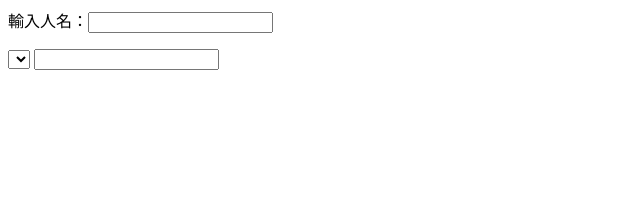
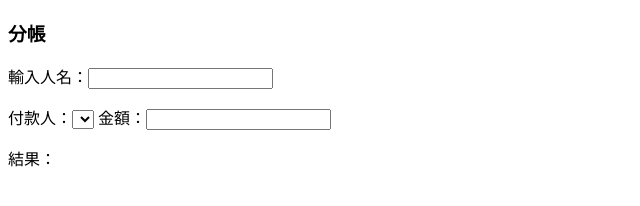
Before and after one commit to lancatlin/paysplit, a plain HTML site: page index.html in a window 1280 px wide. Shown: the whole page, without its empty margins (0-640 px from the left). Drawn offline with Linux system fonts and the light colour scheme.

Commit message:
add text, avoid duplicate names

```diff
--- a/index.html
+++ b/index.html
@@ -5,17 +5,18 @@
         <script defer src="./script.js"></script>
     </head>
     <body>
+        <h3>分帳</h3>
         <div>
             <label>輸入人名：<input type="text" id="name"></label>
             <ul id="people">
             </ul>
             <div id="list">
-                <select id="payer-name">
-                </select>
-                <input type="number" id="amount">
+                <label>付款人：<select id="payer-name"></select></label>
+                <label>金額：<input type="number" id="amount"></label>
             </div>
             <ul id="records">
             </ul>
+            <p>結果：</p>
             <ul id="result">
             </ul>
         </div>
--- a/script.js
+++ b/script.js
@@ -5,12 +5,16 @@ function onEnter(callback) {
     return (ev) => {
         if (ev.key === "Enter") {
             callback();
+            settlement()
         }
     }
 }
 
 function addPerson() {
     elem = document.getElementById("name")
+    if (elem.value in people) {
+        return
+    }
     people[elem.value] = 0
     console.log(elem.value)
     li = document.createElement("li")
@@ -22,7 +26,6 @@ function addPerson() {
     option.innerText = elem.value
     document.getElementById("payer-name").appendChild(option)
     elem.value = ""
-    settlement()
 }
 
 function addRecord() {
@@ -39,7 +42,6 @@ function addRecord() {
 
     amountElem.value = ""
     console.log(people)
-    settlement()
 }
 
 function removeAllChildNodes(parent) {
```
